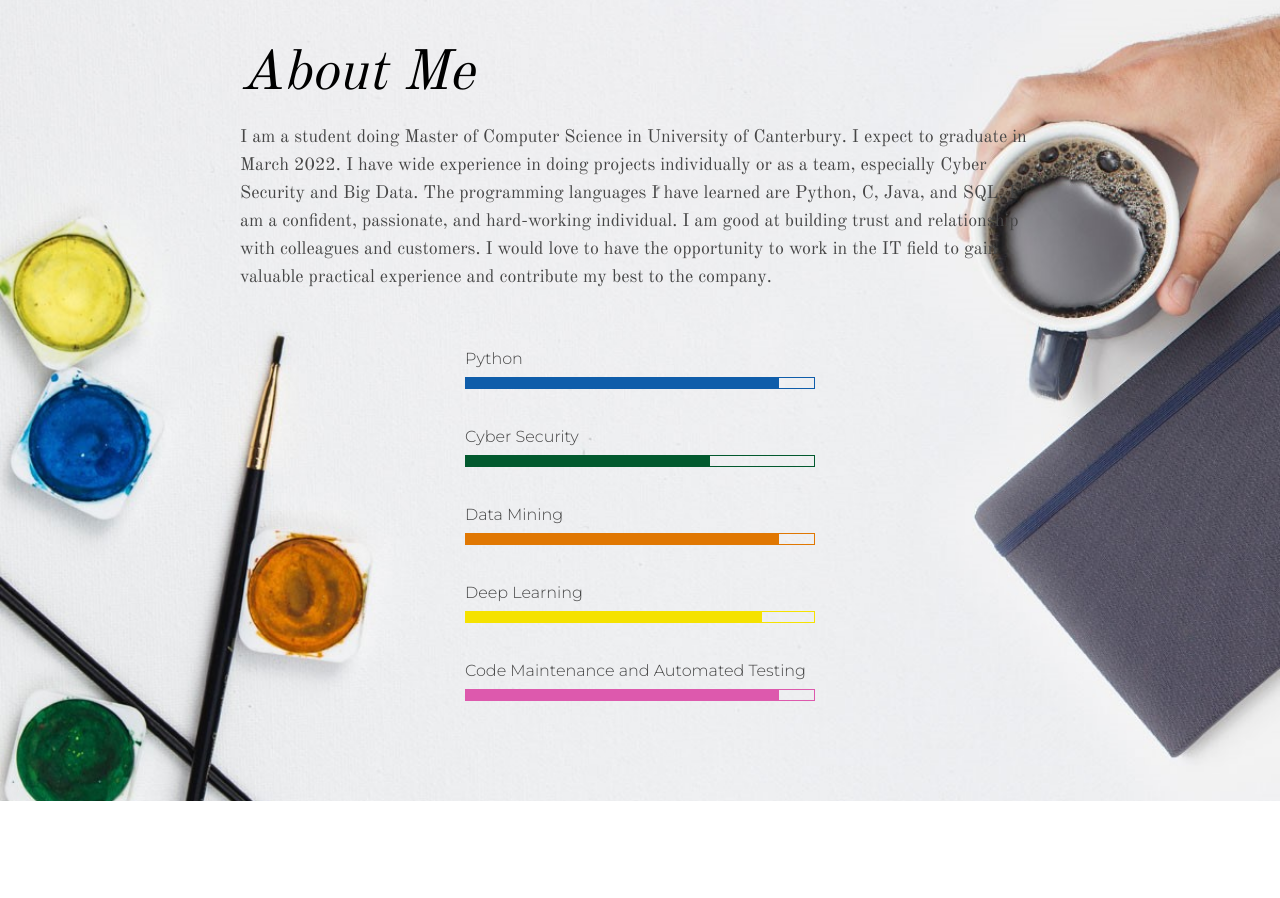
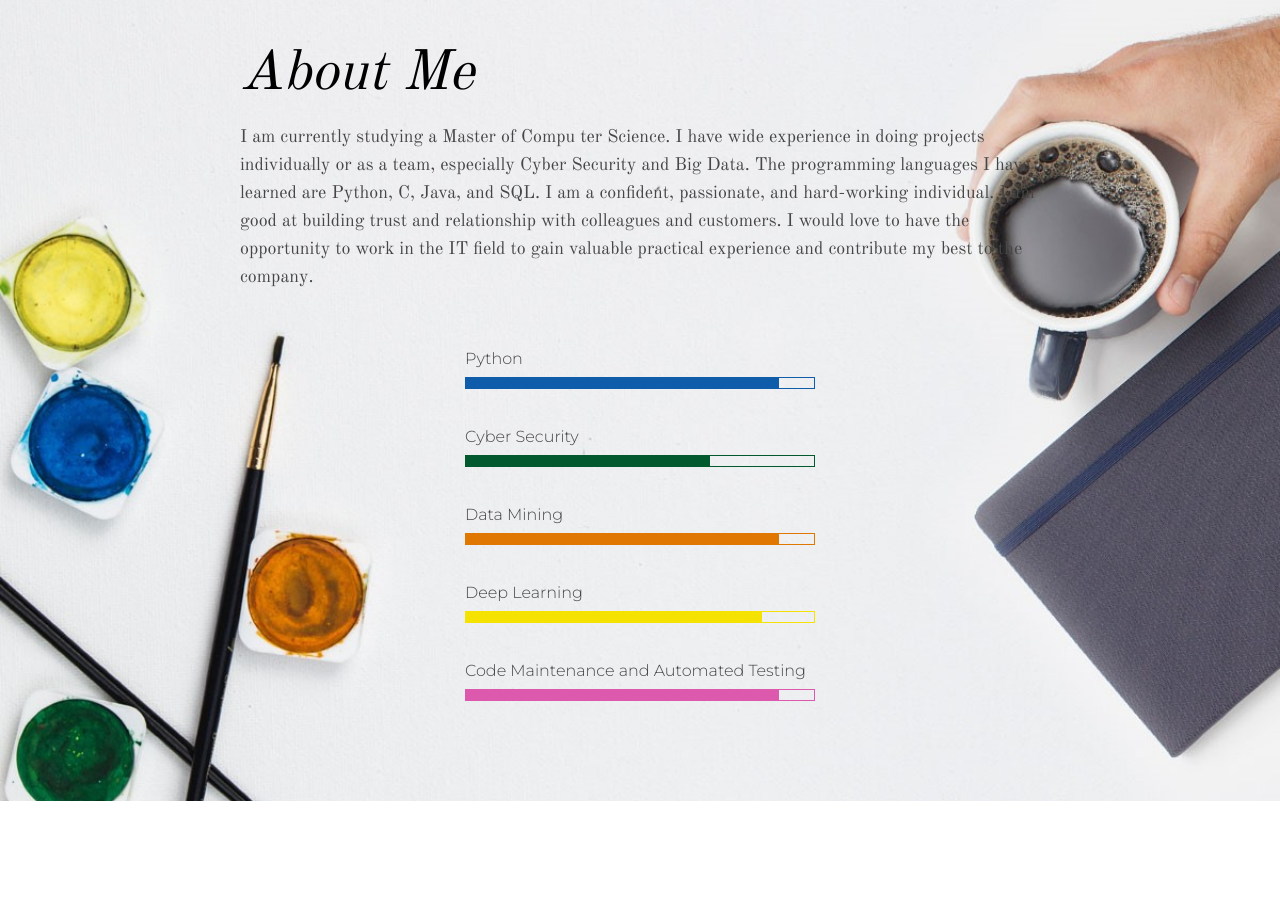
Before and after one commit to HaoBruceLi/HaoBruceLi, a plain HTML site: page index.html in a window 1280 px wide. Shown: the part 1120-2018 px from the top of the page. Drawn offline with nearby package versions, Linux system fonts and the light colour scheme; grey boxes are pictures that could not be loaded.

Commit message:
Update index.html

```diff
--- a/index.html
+++ b/index.html
@@ -69,12 +69,10 @@
     <section class="skills-sec" style="background:url(./images/skills.jpg)no-repeat;" id = "skills-sec">
         <div class="container">
             <h2>About Me</h2>
-            <h5>I am a student doing Master of Computer Science in University of Canterbury. I expect to graduate in March 2022.
-                I have wide experience in doing projects individually or as a team,
-                especially Cyber Security and Big Data. The programming languages I have learned are Python, C, Java, and SQL. I am
-                a confident, passionate, and hard-working individual. I am good at building trust and relationship with colleagues and
-                customers. I would love to have the opportunity to work in the IT field to gain valuable practical experience and
-                contribute my best to the company.
+            <h5>I am currently studying a Master of Compu ter Science. I have wide experience in doing projects individually or as a team,
+                especially Cyber Security and Big Data. The programming languages I have learned are Python, C, Java, and SQL.
+                I am a confident, passionate, and hard-working individual. I am good at building trust and relationship with colleagues and customers.
+                I would love to have the opportunity to work in the IT field to gain valuable practical experience and contribute my best to the company.
             </h5>
             <ul class="skills-set">
                 <li class="indvidual-skill">
```
